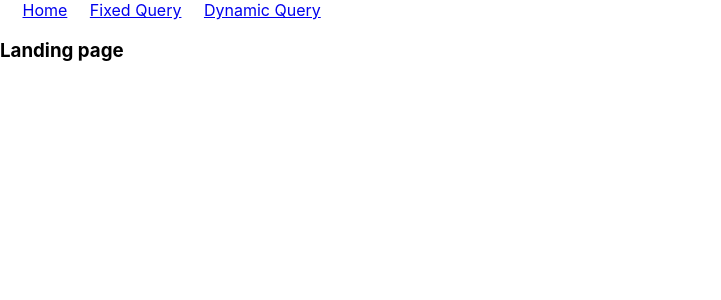
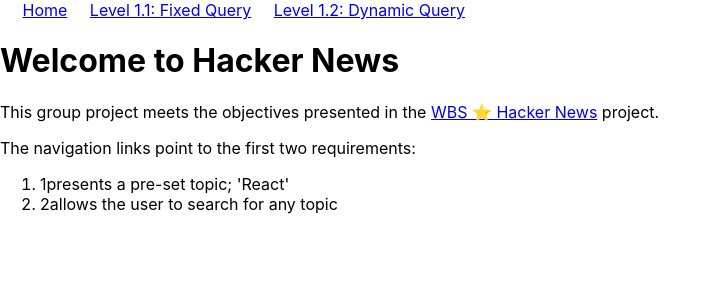
Before and after one commit to Thorn5/hacker_news, a React (Create React App) app: page / in a window 1280 px wide. Shown: the top 300 px of the page, without its empty margins (0-721 px from the left). Built offline with nearby package versions, Linux system fonts and the light colour scheme.

Commit message:
snapshot

```diff
--- a/src/elements/Navbar.js
+++ b/src/elements/Navbar.js
@@ -14,13 +14,13 @@
                 <span>
                     &nbsp; &nbsp; &nbsp;
                     <NavLink to='/fixedquery'>
-                        Fixed Query
+                        Level 1.1: Fixed Query
                     </NavLink>
                 </span>
                 <span>
                     &nbsp; &nbsp; &nbsp;
                     <NavLink to='/dynamicquery'>
-                        Dynamic Query
+                        Level 1.2: Dynamic Query
                     </NavLink>
                 </span>
             </nav>
--- /dev/null
+++ b/src/views/Landing.css
@@ -0,0 +1,11 @@
+ol {
+    counter-reset: item;
+}
+
+li {
+    counter-increment: item;
+}
+
+li::before {
+    content: counters(item, ".");
+}
--- a/src/views/Landing.js
+++ b/src/views/Landing.js
@@ -1,7 +1,16 @@
+import './Landing.css'
+
 const Landing = () => {
     return (
         <div>
-            <h3>Landing page</h3>
+            <h1>Welcome to Hacker News</h1>
+            <p>This group project meets the objectives presented in the&nbsp;
+                <a href="https://platform.wbscodingschool.com/courses/full-stack-web-app/12751/" target="_blank">WBS ⭐️ Hacker News</a> project.</p>
+            <p>The navigation links point to the first two requirements:</p>
+            <ol>
+                <li>presents a pre-set topic; 'React'</li>
+                <li>allows the user to search for any topic</li>
+            </ol>
         </div>
     )
 }
```
